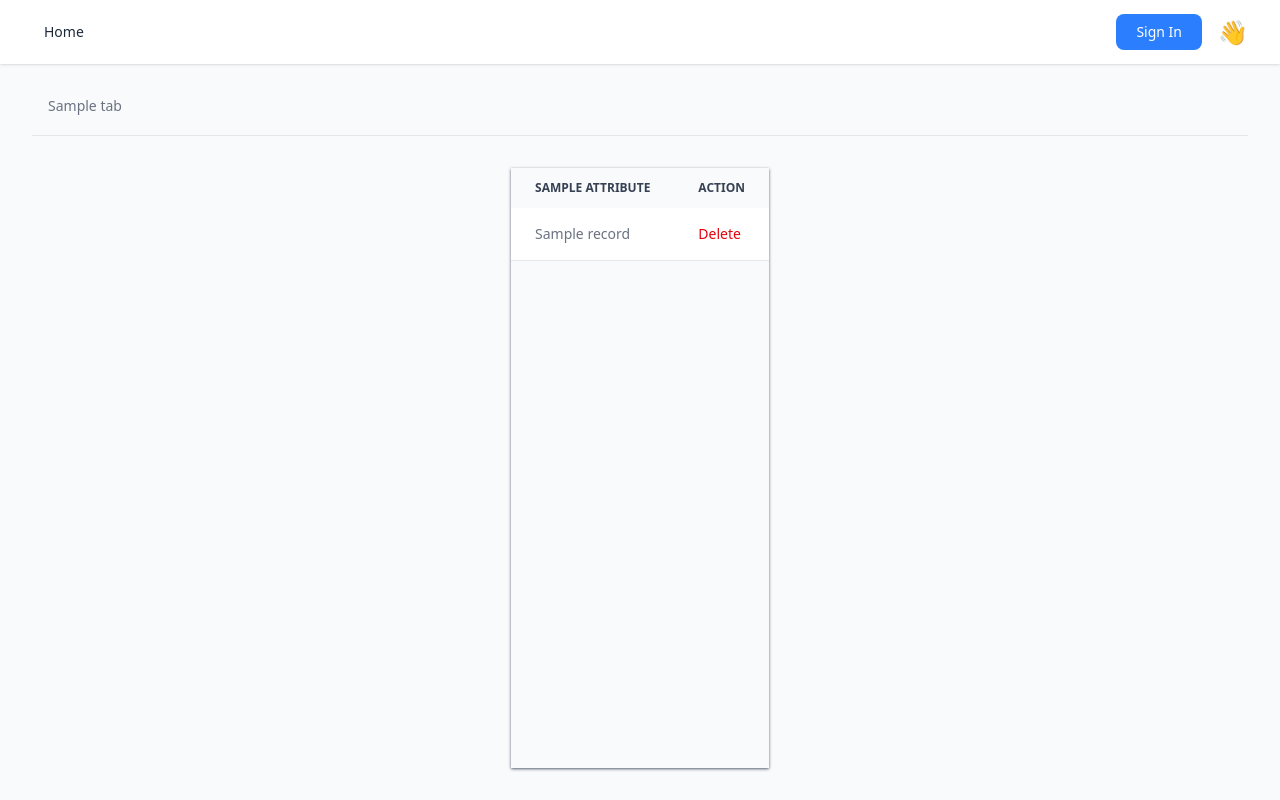
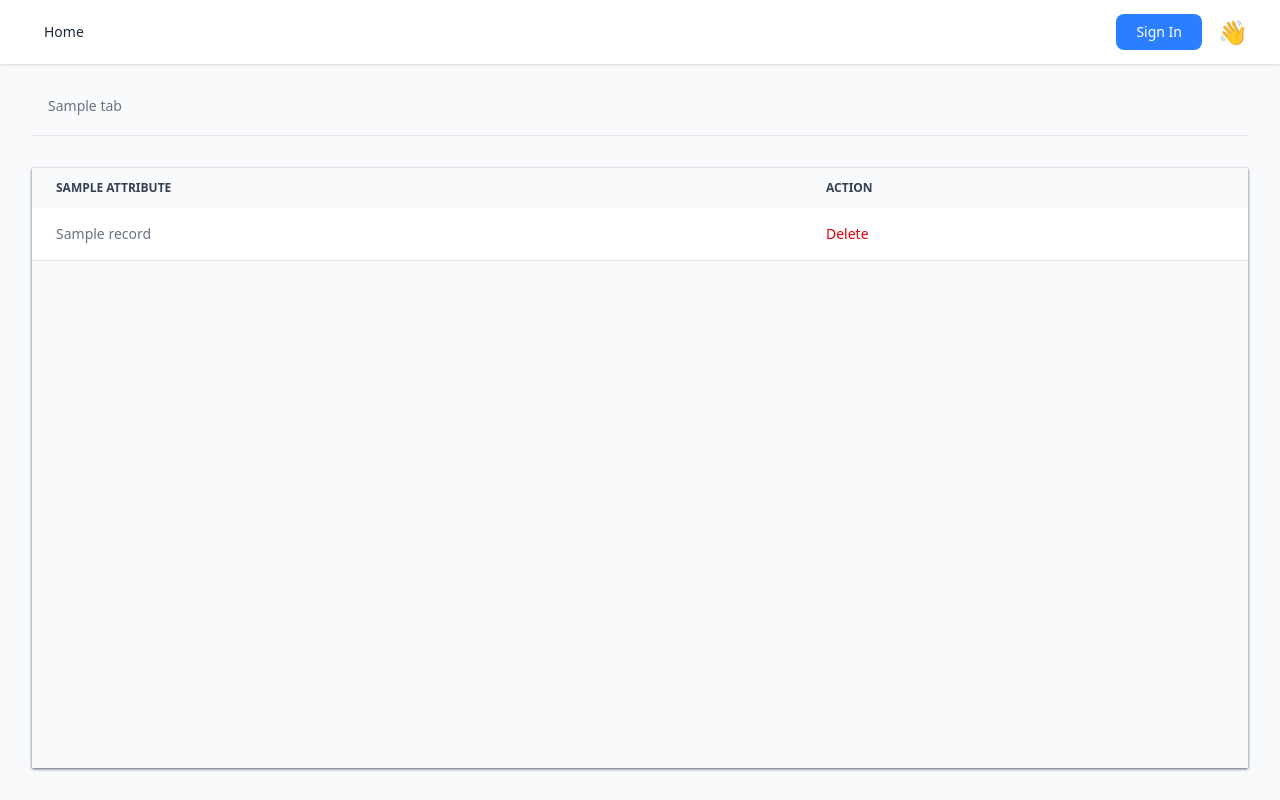
Before and after one commit to Gal1leox/flask-blog-website, a Flask app: template website/templates/general/admin/pages/database.html in a window 1280 px wide. Run offline with Flask 3, Linux system fonts and the light colour scheme; the template is opened without the code that fills it: most values are stand-ins (such as "Sample title", 1, 10 or a date in 2020).

Commit message:
feat(frontend): add table min width; fix table cell expansion

```diff
--- a/website/templates/general/admin/pages/database.html
+++ b/website/templates/general/admin/pages/database.html
@@ -69,10 +69,10 @@
     </h4>
     {% else %}
     <div
-      class="relative overflow-x-auto shadow-gray-500 dark:shadow-gray-700 shadow"
+      class="relative overflow-x-auto w-full shadow shadow-gray-500 dark:shadow-gray-700"
     >
       <table
-        class="w-full text-sm text-left rtl:text-right text-gray-500 dark:text-gray-400"
+        class="min-w-full table-auto text-sm text-left rtl:text-right text-gray-500 dark:text-gray-400"
       >
         <thead
           class="text-xs text-gray-700 uppercase bg-gray-50 dark:bg-gray-700 dark:text-gray-400"
@@ -92,14 +92,17 @@
           >
             {% for attribute in attributes %}
             <td
-              x-data="{ expanded: false }"
-              @click="expanded = !expanded"
-              :class="expanded ? 'max-w-full whitespace-normal' : 'max-w-xs overflow-hidden whitespace-nowrap text-ellipsis'"
               class="px-6 py-4 cursor-pointer"
               title="{{ attribute }}"
               scope="col"
             >
-              {{ record[attribute] }}
+              <div
+                @click="expanded = !expanded"
+                x-data="{ expanded: false }"
+                :class="expanded ? 'max-w-full whitespace-normal' : 'max-w-xs overflow-hidden whitespace-nowrap text-ellipsis'"
+              >
+                {{ record[attribute] }}
+              </div>
             </td>
             {% endfor %}
             <td class="px-6 py-4">
```
